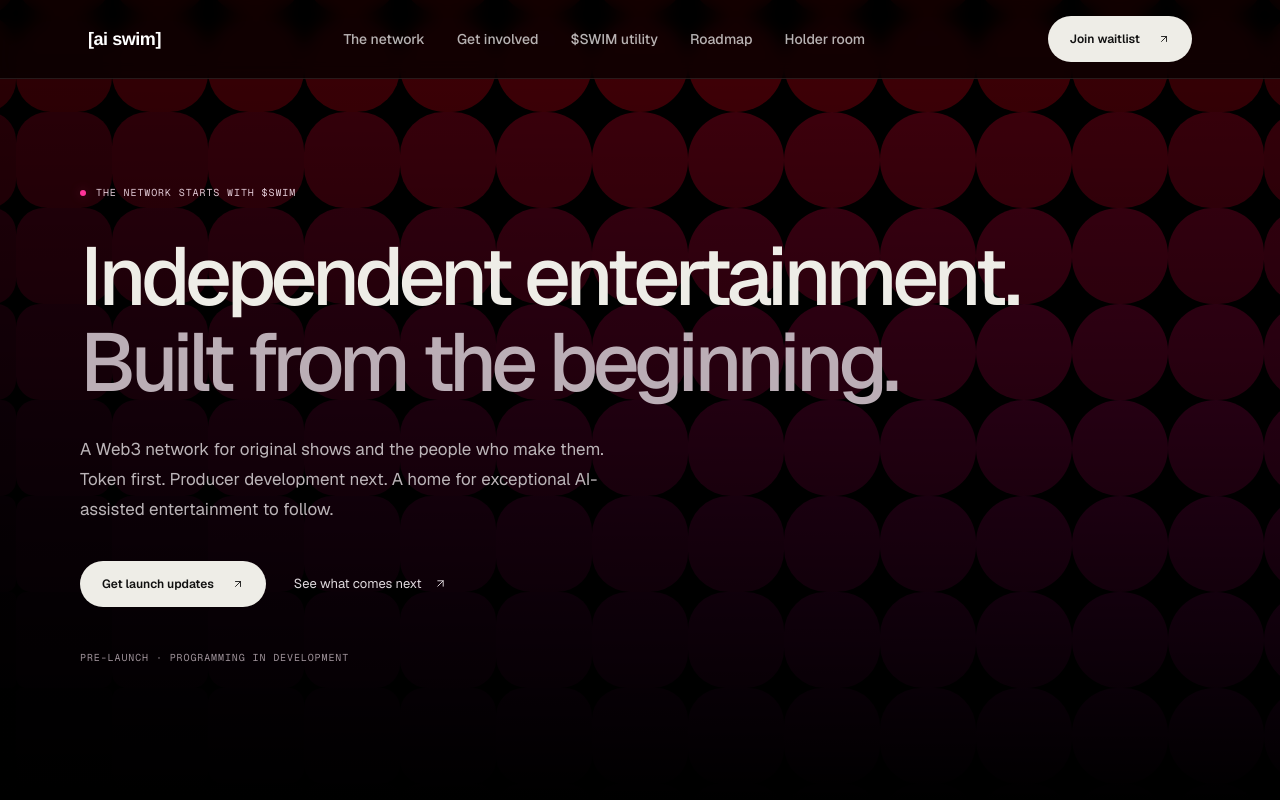
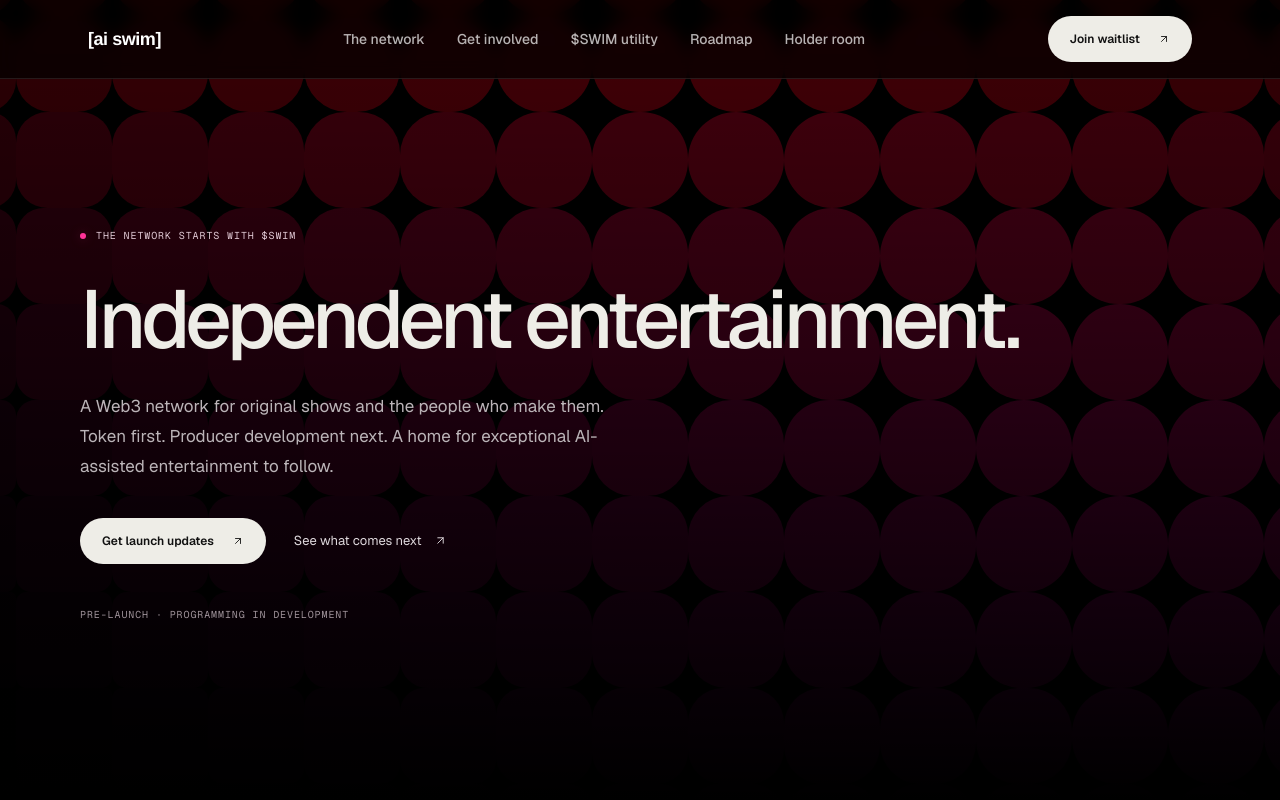
Before and after one commit to Exotiicx402/ai-swim, a Next.js app: page / in a window 1280 px wide. Shown: the top 800 px of the page. Built offline with nearby package versions, Linux system fonts and the light colour scheme.

Commit message:
Remove built from the beginning tagline

```diff
--- a/app/dashboard/page.tsx
+++ b/app/dashboard/page.tsx
@@ -21,7 +21,7 @@ export default function HolderAccess() {
         </div>
         <div className="access-coin"><SwimCoin /><p className="holder-kicker">$SWIM / A VOICE IN WHAT COMES NEXT</p></div>
       </main>
-      <footer className="access-footer"><span>Independent entertainment. Built from the beginning.</span><Link href="/#waitlist">Get launch updates ↗</Link></footer>
+      <footer className="access-footer"><span>Independent entertainment.</span><Link href="/#waitlist">Get launch updates ↗</Link></footer>
     </div>
   );
 }
--- a/app/page.tsx
+++ b/app/page.tsx
@@ -56,7 +56,7 @@ export default function Home() {
         /></div>
         <div className="launch-hero-content">
           <p className="network-label"><span className="signal-dot" />THE NETWORK STARTS WITH $SWIM</p>
-          <h1>Independent entertainment.<br /><span>Built from the beginning.</span></h1>
+          <h1>Independent entertainment.</h1>
           <p className="launch-hero-copy">A Web3 network for original shows and the people who make them. Token first. Producer development next. A home for exceptional AI-assisted entertainment to follow.</p>
           <div className="launch-hero-actions"><a href="#waitlist" className="network-button">Get launch updates <ArrowUpRight aria-hidden="true" className="icon-arrow" /></a><a href="#roadmap" className="launch-text-link">See what comes next <ArrowUpRight aria-hidden="true" className="icon-arrow" /></a></div>
           <p className="launch-hero-note">PRE-LAUNCH · PROGRAMMING IN DEVELOPMENT</p>
```
